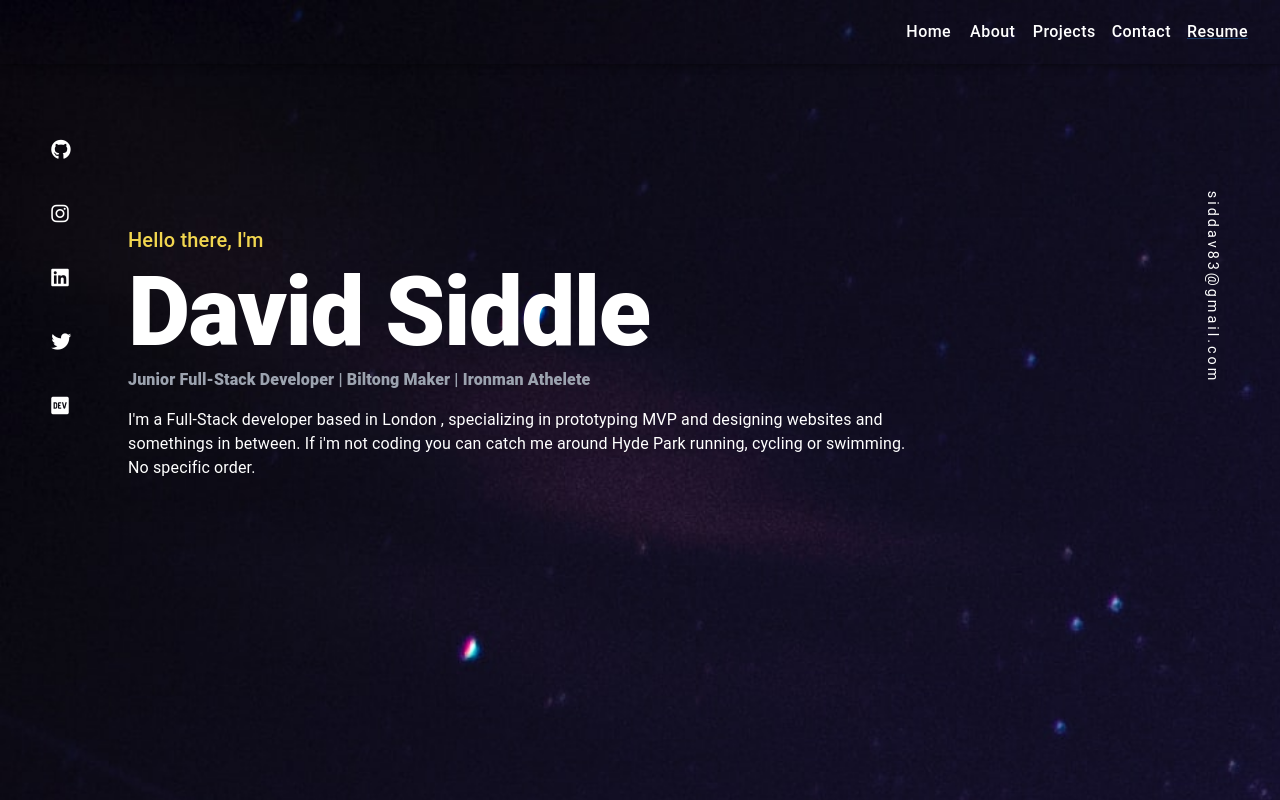
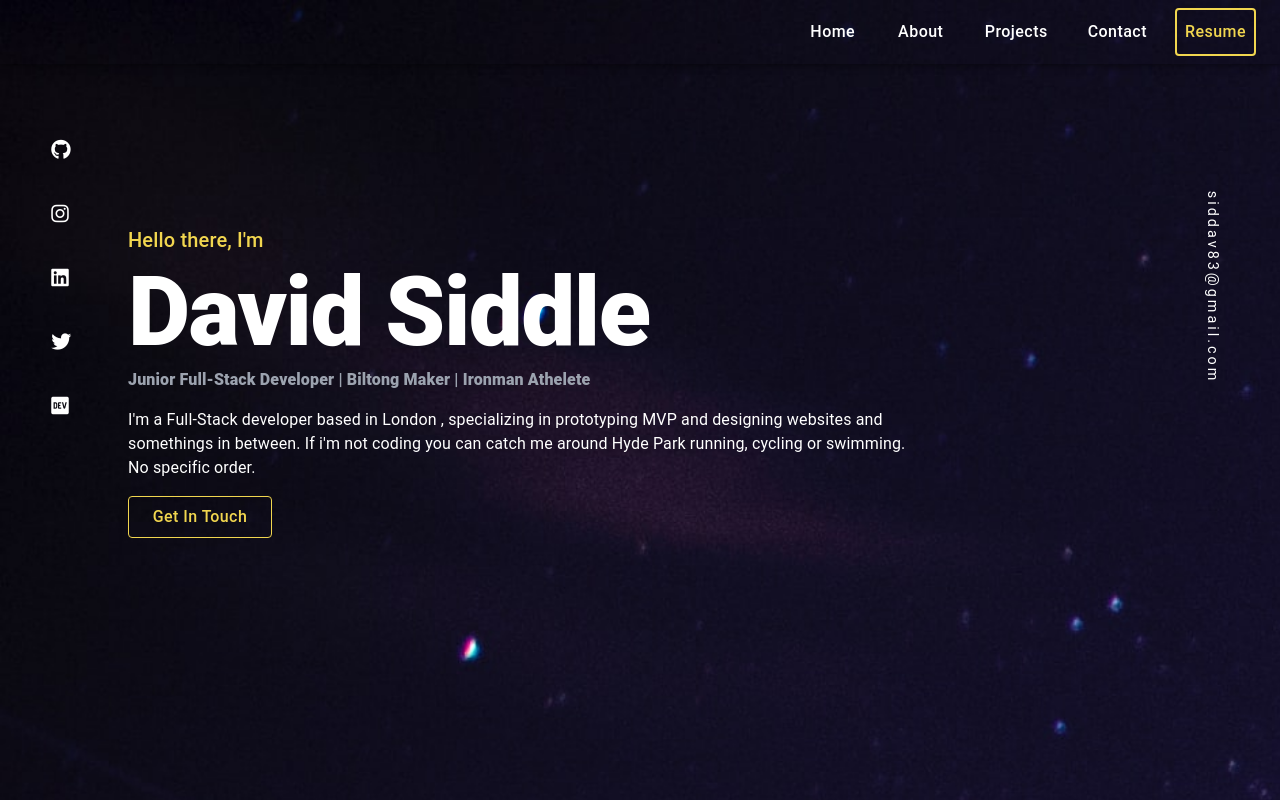
Before and after one commit to siddav83/portfolio-page, a React (Create React App) app: page / in a window 1280 px wide. Shown: the top 800 px of the page. Built offline with nearby package versions, Linux system fonts and the light colour scheme.

Commit message:
fixed cv dowbloader

```diff
--- a/src/components/Contact.js
+++ b/src/components/Contact.js
@@ -8,8 +8,6 @@ export const Contact = () => {
             className="container contact"
             id="contact"
             style={{
-                maxHeight: "10%",
-                // margin: 0,
                 padding: 0,
                 display: "flex",
                 flexDirection: "column",
--- a/src/components/Home.js
+++ b/src/components/Home.js
@@ -1,8 +1,10 @@
 import React from "react";
 import Typography from "@mui/material/Typography";
-import { Box } from "@mui/material";
+import { Box, Button } from "@mui/material";
 
 export const Home = () => {
+    const mailtoHref =
+        "mailto:siddav83@gmail.com?subject=SendMail&body=Description";
     return (
         <Box
             className="container home"
@@ -47,6 +49,35 @@ export const Home = () => {
                 between. If i'm not coding you can catch me around Hyde Park
                 running, cycling or swimming. No specific order.
             </Typography>
+            <Button
+                sx={{
+                    "&:hover": {
+                        transform: "translateY(-10px)",
+                        backgroundColor: "#f1d64f",
+                        border: "solid #f1d64f 1px",
+                        color: "white",
+                    },
+                    maxWidth: "9rem",
+
+                    transition: "transform 500ms",
+                    mt: 2,
+                    border: "solid #f1d64f 1px",
+                    fontSize: "inherit",
+                    color: "#f1d64f",
+
+                    textTransform: "capitalize",
+                }}
+            >
+                <a
+                    href={mailtoHref}
+                    style={{
+                        color: "inherit",
+                        textDecoration: "none",
+                    }}
+                >
+                    Get in Touch
+                </a>
+            </Button>
         </Box>
     );
 };
--- a/src/components/Navbar.js
+++ b/src/components/Navbar.js
@@ -13,7 +13,6 @@ import Toolbar from "@mui/material/Toolbar";
 import Typography from "@mui/material/Typography";
 import Button from "@mui/material/Button";
 import { Link } from "react-scroll";
-import { Link as Linker } from "@mui/material";
 
 const drawerWidth = 240;
 const navItems = ["Home", "About", "Contact"];
@@ -73,10 +72,11 @@ export const Navbar = (props) => {
                         <Button
                             sx={{
                                 "&:hover": {
-                                    p: "1rem",
-                                    borderBottom: "3px solid #f1d64f",
+                                    color: "#f1d64f",
                                 },
                                 fontSize: "inherit",
+
+                                m: 1.5,
                                 color: "#fff",
                                 textTransform: "capitalize",
                             }}
@@ -94,10 +94,11 @@ export const Navbar = (props) => {
                         <Button
                             sx={{
                                 "&:hover": {
-                                    p: "1rem",
-                                    borderBottom: "3px solid #f1d64f",
+                                    color: "#f1d64f",
                                 },
                                 fontSize: "inherit",
+
+                                m: 1.5,
                                 color: "#fff",
                                 textTransform: "capitalize",
                             }}
@@ -115,11 +116,12 @@ export const Navbar = (props) => {
                         <Button
                             sx={{
                                 "&:hover": {
-                                    p: "1rem",
-                                    borderBottom: "3px solid #f1d64f",
+                                    color: "#f1d64f",
                                 },
                                 fontSize: "inherit",
                                 color: "#fff",
+
+                                m: 1.5,
                                 textTransform: "capitalize",
                             }}
                         >
@@ -136,11 +138,12 @@ export const Navbar = (props) => {
                         <Button
                             sx={{
                                 "&:hover": {
-                                    p: "1rem",
-                                    borderBottom: "3px solid #f1d64f",
+                                    color: "#f1d64f",
                                 },
                                 fontSize: "inherit",
                                 color: "#fff",
+                                m: 1.5,
+                                mr: 2.5,
                                 textTransform: "capitalize",
                             }}
                         >
@@ -148,7 +151,7 @@ export const Navbar = (props) => {
                                 to="contact"
                                 spy={true}
                                 smooth={true}
-                                offset={110}
+                                offset={100}
                                 duration={500}
                                 sx={{
                                     color: "#fff",
@@ -158,27 +161,23 @@ export const Navbar = (props) => {
                                 Contact
                             </Link>
                         </Button>
+
                         <Button
                             sx={{
                                 "&:hover": {
-                                    p: "1rem",
-                                    borderBottom: "3px solid #f1d64f",
+                                    color: "white",
+                                    backgroundColor: "#f1d64f",
                                 },
                                 fontSize: "inherit",
-                                color: "#fff",
+                                border: "2px solid #f1d64f",
+                                p: "0.5rem",
+                                color: "#f1d64f",
                                 textTransform: "capitalize",
                             }}
+                            href="siddav83cv.pdf"
+                            download="siddav83cv.pdf"
                         >
-                            <Linker
-                                href="../static/images/siddav83cv.pdf"
-                                download="davidSiddleCV"
-                                sx={{
-                                    color: "#fff",
-                                    textTransform: "capitalize",
-                                }}
-                            >
-                                Resume
-                            </Linker>
+                            Resume
                         </Button>
                     </Box>
                 </Toolbar>
```
Also changed, not shown: 1 other file (tests, documents, lock files or other folders).
